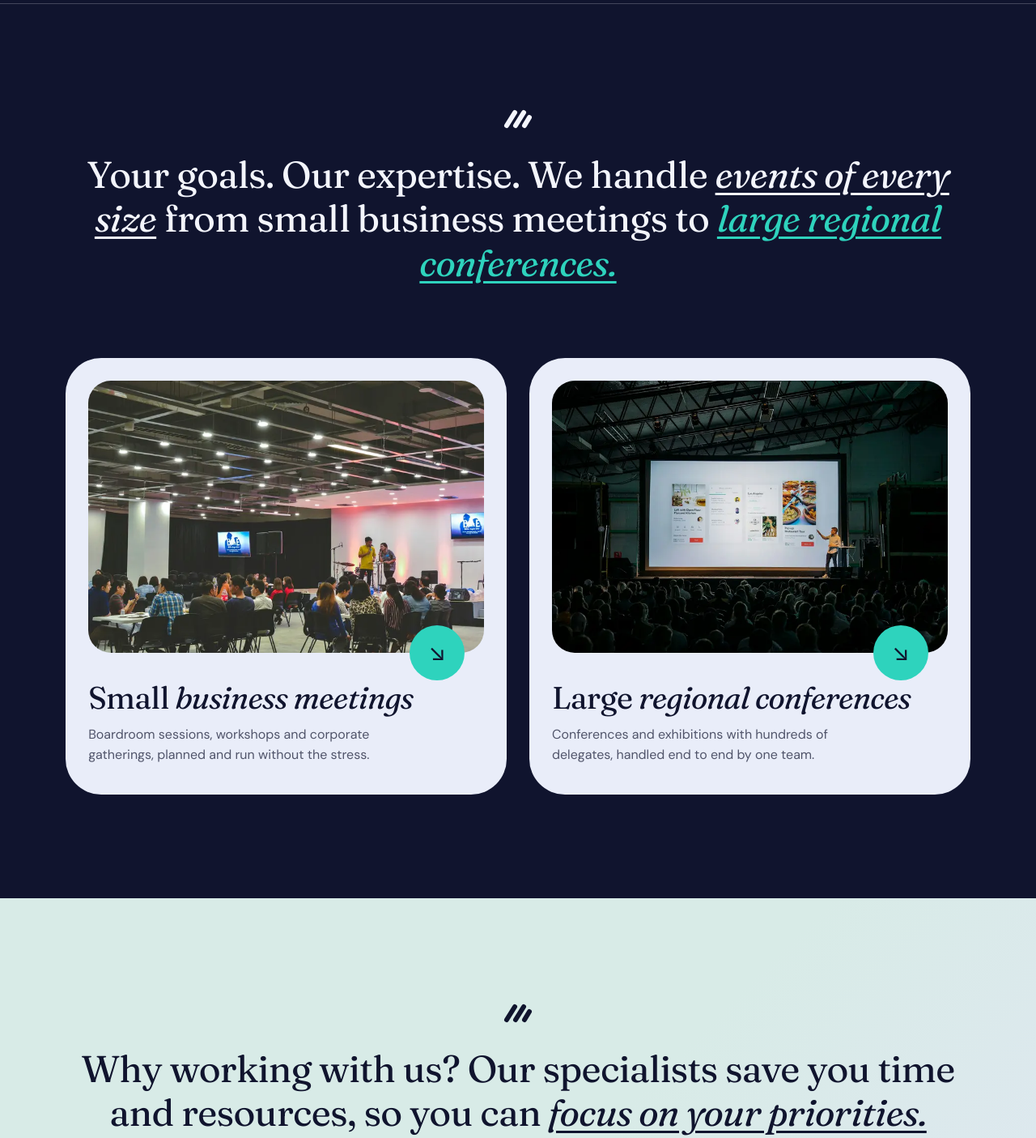
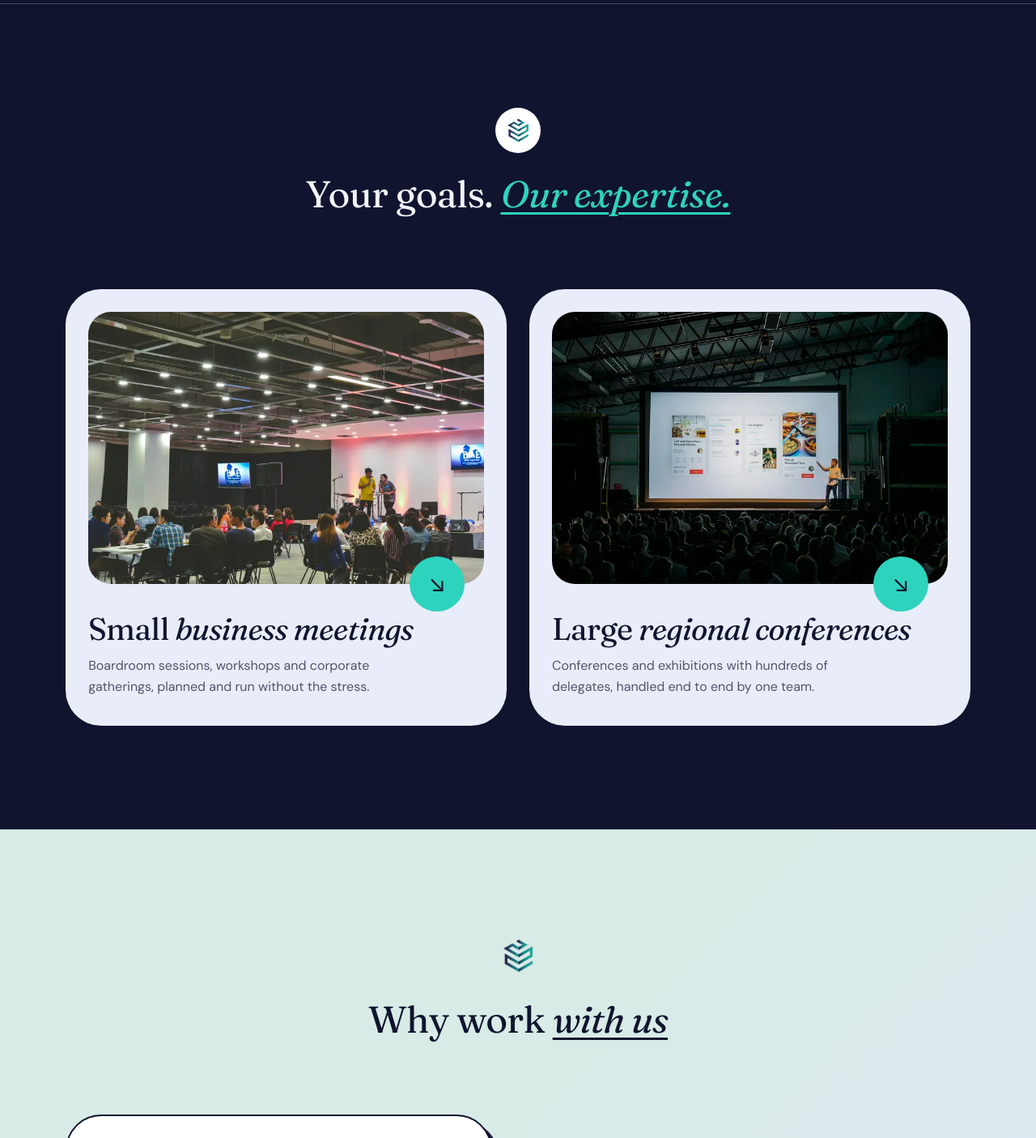
Before and after one commit to AbdelrahmanGafour/MMC, a website built with Vite: page index.html in a window 1280 px wide. Shown: the part 900-2305 px from the top of the page at 81% size. Built offline with nearby package versions, Linux system fonts and the light colour scheme; some packages are replaced by stand-ins of ours.

Commit message:
Use company icon as section mark; shorten section headings to one line
Co-Authored-By: Claude Sonnet 5.5 <noreply@anthropic.com>

```diff
--- a/index.html
+++ b/index.html
@@ -168,8 +168,8 @@
     <!-- INTRO + SIZE CARDS -->
     <section class="section section--dark intro" aria-labelledby="intro-title">
       <div class="container">
-        <svg class="mark" viewBox="0 0 40 28" width="40" height="28" aria-hidden="true"><g stroke="currentColor" stroke-width="6" stroke-linecap="round" fill="none"><path d="M6 22 L16 6"/><path d="M17 22 L27 6"/><path d="M28 22 L34 12"/></g></svg>
-        <h2 class="statement reveal" id="intro-title">Your goals. Our expertise. We handle <em class="hl hl--light">events of every size</em> from small business meetings to <em class="hl hl--accent">large regional conferences.</em></h2>
+        <img class="mark mark--badge reveal" src="/images/logo-white.png" alt="" width="56" height="56" loading="lazy" aria-hidden="true">
+        <h2 class="statement reveal" id="intro-title">Your goals. <em class="hl hl--accent">Our expertise.</em></h2>
 
         <div class="size-cards">
           <article class="size-card reveal">
@@ -191,8 +191,8 @@
     <!-- WHY US / HOW WE WORK (core values as zigzag cards) -->
     <section class="section section--sage why" id="why" aria-labelledby="why-title">
       <div class="container">
-        <svg class="mark mark--dark" viewBox="0 0 40 28" width="40" height="28" aria-hidden="true"><g stroke="currentColor" stroke-width="6" stroke-linecap="round" fill="none"><path d="M6 22 L16 6"/><path d="M17 22 L27 6"/><path d="M28 22 L34 12"/></g></svg>
-        <h2 class="statement statement--dark reveal" id="why-title">Why working with us? Our specialists save you time and resources, so you can <em class="ul">focus on your priorities.</em></h2>
+        <img class="mark reveal" src="/images/logo-white.png" alt="" width="56" height="56" loading="lazy" aria-hidden="true">
+        <h2 class="statement statement--dark reveal" id="why-title">Why work <em class="ul">with us</em></h2>
 
         <div class="steps">
           <article class="step reveal">
@@ -222,8 +222,8 @@
     <!-- ABOUT (rows: who / mission / vision) -->
     <section class="section about" id="about" aria-labelledby="about-title">
       <div class="container">
-        <svg class="mark mark--dark" viewBox="0 0 40 28" width="40" height="28" aria-hidden="true"><g stroke="currentColor" stroke-width="6" stroke-linecap="round" fill="none"><path d="M6 22 L16 6"/><path d="M17 22 L27 6"/><path d="M28 22 L34 12"/></g></svg>
-        <h2 class="statement statement--dark reveal" id="about-title">We are passionate about <em class="ul">professional event management</em> built on long-standing partnerships.</h2>
+        <img class="mark reveal" src="/images/logo-white.png" alt="" width="56" height="56" loading="lazy" aria-hidden="true">
+        <h2 class="statement statement--dark reveal" id="about-title">Built on <em class="ul">partnership</em></h2>
 
         <div class="rows">
           <article class="row reveal">
@@ -248,8 +248,8 @@
     <!-- SERVICES (offer carousel) -->
     <section class="section section--sage services" id="services" aria-labelledby="services-title">
       <div class="container">
-        <svg class="mark mark--dark" viewBox="0 0 40 28" width="40" height="28" aria-hidden="true"><g stroke="currentColor" stroke-width="6" stroke-linecap="round" fill="none"><path d="M6 22 L16 6"/><path d="M17 22 L27 6"/><path d="M28 22 L34 12"/></g></svg>
-        <h2 class="statement statement--dark reveal" id="services-title">Sixteen services, one team. We are <em class="ul">implementing complete event solutions.</em></h2>
+        <img class="mark reveal" src="/images/logo-white.png" alt="" width="56" height="56" loading="lazy" aria-hidden="true">
+        <h2 class="statement statement--dark reveal" id="services-title">Sixteen services, <em class="ul">one team</em></h2>
       </div>
       <div class="carousel" data-carousel>
         <ul class="carousel__track" role="list">
@@ -296,7 +296,7 @@
     <!-- EVENTS (plan-style wide cards) -->
     <section class="section section--sage events" id="events" aria-labelledby="events-title">
       <div class="container">
-        <svg class="mark mark--dark" viewBox="0 0 40 28" width="40" height="28" aria-hidden="true"><g stroke="currentColor" stroke-width="6" stroke-linecap="round" fill="none"><path d="M6 22 L16 6"/><path d="M17 22 L27 6"/><path d="M28 22 L34 12"/></g></svg>
+        <img class="mark reveal" src="/images/logo-white.png" alt="" width="56" height="56" loading="lazy" aria-hidden="true">
         <h2 class="statement statement--dark statement--sm reveal" id="events-title">Events we <em class="ul">manage</em></h2>
 
         <article class="plan reveal">
--- a/src/css/styles.css
+++ b/src/css/styles.css
@@ -49,15 +49,15 @@ button { font: inherit; color: inherit; background: none; border: 0; cursor: poi
 .section--sage { background: var(--sage); }
 
 /* ============ Type ============ */
-.statement { font-family: var(--serif); font-weight: 400; font-size: clamp(26px, 3.6vw, 52px); line-height: 1.18; letter-spacing: -0.015em; text-align: center; max-width: 24em; margin-inline: auto; }
+.statement { white-space: normal; font-family: var(--serif); font-weight: 400; font-size: clamp(26px, 3.6vw, 52px); line-height: 1.18; letter-spacing: -0.015em; text-align: center; max-width: 24em; margin-inline: auto; }
 .statement--dark { color: var(--ink); }
 .statement--sm { font-size: clamp(30px, 4vw, 56px); }
 .statement em, .size-card h3 em, .offer-card h3 em, .cta-title em { font-style: italic; }
 .ul { text-decoration: underline; text-decoration-thickness: .06em; text-underline-offset: .12em; }
 .hl--light { text-decoration: underline; text-decoration-thickness: .06em; text-underline-offset: .12em; }
 .hl--accent { color: var(--accent); text-decoration: underline; text-decoration-thickness: .06em; text-underline-offset: .12em; }
-.mark { display: block; margin: 0 auto 28px; color: var(--on-dark); }
-.mark--dark { color: var(--dark); }
+.mark { display: block; width: 56px; height: 56px; margin: 0 auto 24px; object-fit: contain; }
+.mark--badge { background: #fff; border-radius: 50%; padding: 8px; }
 mark { background: var(--accent); color: var(--dark); padding: 1px 10px; border-radius: 999px; box-decoration-break: clone; -webkit-box-decoration-break: clone; }
 
 /* Reveal helpers */
@@ -223,7 +223,7 @@ mark { background: var(--accent); color: var(--dark); padding: 1px 10px; border-
 /* ============ Contact / CTA ============ */
 .contact { padding-bottom: clamp(64px, 9vw, 120px); }
 .contact__inner { padding-top: clamp(64px, 9vw, 120px); text-align: center; }
-.cta-title { font-family: var(--serif); font-weight: 400; font-size: clamp(40px, 7vw, 100px); line-height: 1.02; letter-spacing: -0.02em; margin-bottom: 20px; }
+.cta-title { font-family: var(--serif); font-weight: 400; font-size: clamp(32px, 5.4vw, 76px); line-height: 1.05; letter-spacing: -0.02em; margin-bottom: 20px; }
 .cta-title em { color: var(--accent); }
 .cta-lead { color: var(--on-dark-dim); max-width: 46ch; margin: 0 auto clamp(40px, 6vw, 72px); font-size: 18px; }
 .contact__grid { display: grid; grid-template-columns: 1fr 1fr; gap: clamp(24px, 5vw, 72px); text-align: left; align-items: stretch; }
```
